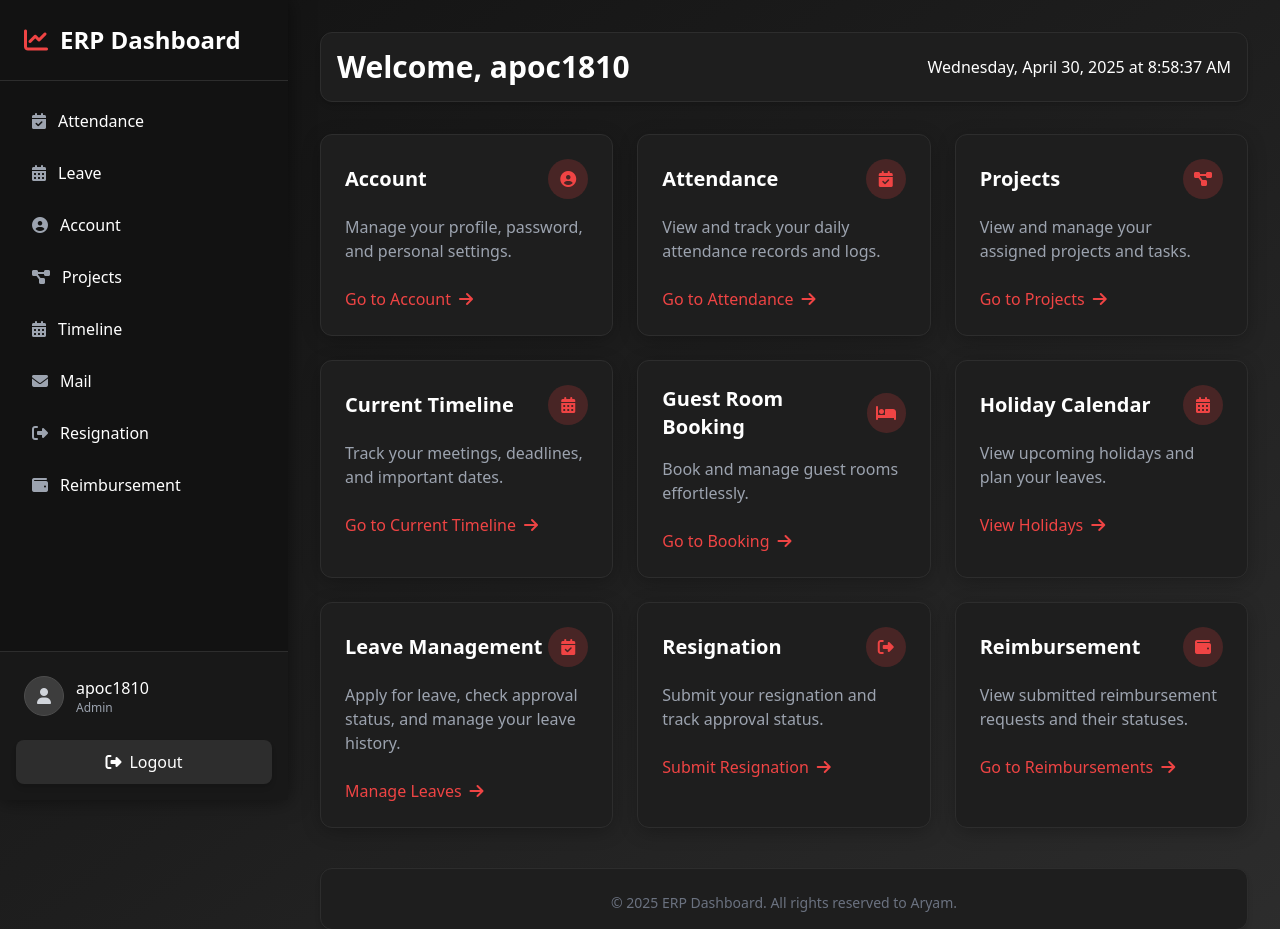
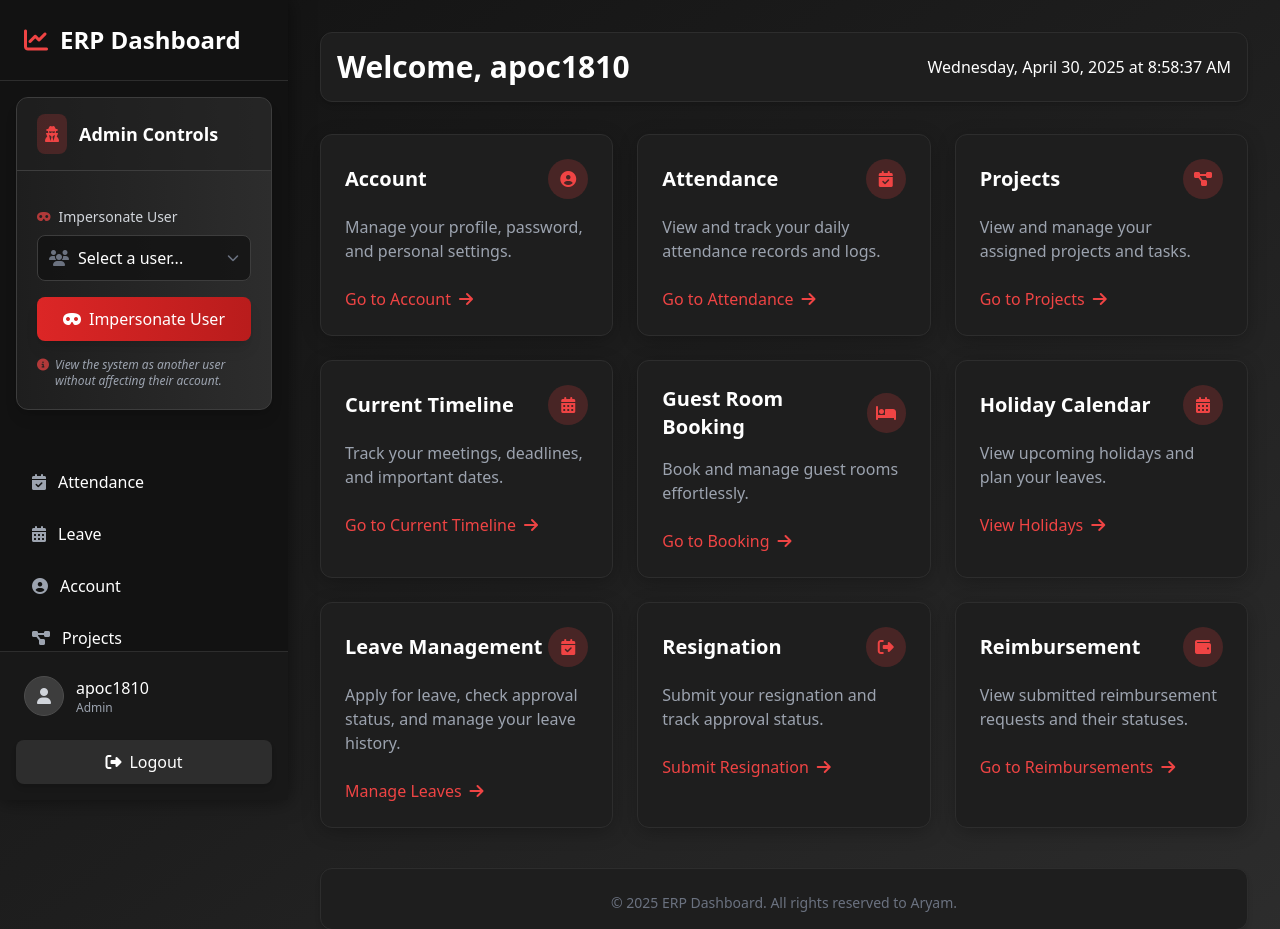
Before and after one commit to aryam643/ERP_Training, a Django app: page /dashboard/ in a window 1280 px wide. Shown: the top 929 px of the page. Run offline with Django 4.2, Linux system fonts and the light colour scheme; a user stored in the database is signed in; data comes from the database, SQL or seed files in the repository; some libraries are stand-ins or nearby versions.

Commit message:
superuser-impersonation

```diff
--- a/ersys/ersys/settings.py
+++ b/ersys/ersys/settings.py
@@ -74,6 +74,7 @@ TEMPLATES = [
                 'django.template.context_processors.request',
                 'django.contrib.auth.context_processors.auth',
                 'django.contrib.messages.context_processors.messages',
+                'website.context_processors.admin_session',
             ],
         },
     },
--- /dev/null
+++ b/ersys/website/context_processors.py
@@ -0,0 +1,6 @@
+def admin_session(request):
+    """Make admin session data available to all templates."""
+    return {
+        'is_impersonating': 'original_admin_id' in request.session,
+        'original_admin_id': request.session.get('original_admin_id', None),
+    }
--- a/ersys/website/templates/website/dashboard.html
+++ b/ersys/website/templates/website/dashboard.html
@@ -50,8 +50,84 @@
             <h1 class="text-2xl font-bold">ERP Dashboard</h1>
         </div>
 
+        <!-- User Impersonation Section - REDESIGNED -->
+        {% if request.user.is_superuser %}
+        <div class="p-4 mb-4">
+            <div class="bg-gradient-to-r from-dark-800 to-dark-700 rounded-xl border border-dark-600 overflow-hidden shadow-lg">
+                <div class="px-5 py-4 border-b border-dark-600 bg-dark-800/50">
+                    <div class="flex items-center">
+                        <div class="bg-accent-500/20 p-2 rounded-lg mr-3">
+                            <i class="fas fa-user-secret text-accent-500"></i>
+                        </div>
+                        <h3 class="text-lg font-semibold">Admin Controls</h3>
+                    </div>
+                </div>
+
+                <div class="p-5">
+                    <form id="assume-user-form" method="post" action="{% url 'assume_user' %}" class="space-y-4">
+                        {% csrf_token %}
+                        <div class="space-y-2">
+                            <label for="user-select" class="text-sm font-medium text-gray-300 flex items-center">
+                                <i class="fas fa-mask text-xs mr-2 text-accent-500/70"></i>
+                                Impersonate User
+                            </label>
+                            <div class="relative">
+                                <div class="absolute inset-y-0 left-0 flex items-center pl-3 pointer-events-none">
+                                    <i class="fas fa-users text-gray-500"></i>
+                                </div>
+                                <select id="user-select" name="user_id" class="pl-10 pr-4 py-2.5 bg-dark-900/80 border border-dark-600 rounded-lg w-full text-white focus:ring-2 focus:ring-accent-500 focus:border-accent-500 transition duration-200 appearance-none">
+                                    <option value="" disabled selected>Select a user...</option>
+                                    {% for user in users %}
+                                        <option value="{{ user.id }}">{{ user.username }}</option>
+                                    {% endfor %}
+                                </select>
+                                <div class="absolute inset-y-0 right-0 flex items-center pr-3 pointer-events-none">
+                                    <i class="fas fa-chevron-down text-gray-500 text-xs"></i>
+                                </div>
+                            </div>
+                        </div>
+
+                        <button type="submit" class="w-full flex items-center justify-center px-4 py-2.5 bg-gradient-to-r from-accent-600 to-accent-700 hover:from-accent-500 hover:to-accent-600 text-white rounded-lg transition duration-300 shadow-lg group">
+                            <i class="fas fa-mask mr-2 group-hover:animate-pulse"></i>
+                            <span class="font-medium">Impersonate User</span>
+                        </button>
+
+                        <p class="text-xs text-gray-400 italic flex items-start mt-2">
+                            <i class="fas fa-info-circle mr-1.5 mt-0.5 text-accent-500/70"></i>
+                            <span>View the system as another user without affecting their account.</span>
+                        </p>
+                    </form>
+                </div>
+            </div>
+        </div>
+        {% elif request.session.original_admin_id %}
+        <div class="p-4 mb-4">
+            <div class="bg-gradient-to-r from-blue-900/30 to-indigo-900/30 rounded-xl border border-blue-700/30 overflow-hidden shadow-lg">
+                <div class="px-5 py-4 ">
+                    <div class="flex items-center">
+                        <div class="bg-blue-500 rounded-full p-1.5 mr-3 shadow-lg">
+                            <i class="fas fa-user-shield text-dark-900 text-sm"></i>
+                        </div>
+                        <div>
+                            <p class="font-medium text-blue-300">Impersonation Active</p>
+                            <p class="text-sm text-blue-300/70">Viewing as <span class="font-semibold text-white">{{ request.user.username }}</span></p>
+                        </div>
+                    </div>
+
+                    <form method="post" action="{% url 'return_to_admin' %}">
+                        {% csrf_token %}
+                        <button type="submit" class="flex items-center justify-center px-4 py-2  mt-5 bg-gradient-to-r from-blue-700 to-blue-800 hover:from-blue-600 hover:to-blue-700 text-white rounded-lg transition duration-300 shadow-lg hover:shadow-xl group">
+                            <i class="fas fa-sign-out-alt mr-2 group-hover:-translate-x-1 transition-transform"></i>
+                            <span class="font-medium">Return to Admin</span>
+                        </button>
+                    </form>
+                </div>
+            </div>
+        </div>
+        {% endif %}
+
         <!-- Navigation Menu -->
-        <div class="p-4 flex-grow overflow-y-auto scrollbar-thin">
+        <div class="p-4 flex-grow overflow-y-auto [-ms-overflow-style:none] [scrollbar-width:none] [&::-webkit-scrollbar]:hidden">
             <nav class="space-y-1">
                 <a href="{% url 'attendance' %}" class="group flex items-center px-4 py-3 text-base rounded-lg hover:bg-dark-800 transition-all duration-200 hover:translate-x-1">
                     <i class="fas fa-calendar-check mr-3 text-gray-400 group-hover:text-accent-500 transition-colors"></i>
--- a/ersys/website/urls.py
+++ b/ersys/website/urls.py
@@ -10,6 +10,8 @@ urlpatterns = [
     path('register/', views.register, name='register'),
     path('login/', views.login_page, name='login'),
     path('logout/', views.user_logout, name='logout'),
+    path("login/otp/", views.request_otp_view, name="request_otp"),
+    path("login/verify/", views.verify_otp_view, name="verify_otp"),
 
     # Project Management
     path('projects/', views.project_list, name='project_list'),
@@ -77,10 +79,13 @@ urlpatterns = [
     path("hr/reject/<int:reimbursement_id>/", views.reject_reimbursement, name="reject_reimbursement"),
     path('view-bill/<int:reimbursement_id>/', views.view_bill_file, name='view_bill'),
 
+    #assume user
+
+    path('assume-user/', views.assume_user, name='assume_user'),
+    path('return-to-admin/', views.return_to_admin, name='return_to_admin'),
 
 
-    path("login/otp/", views.request_otp_view, name="request_otp"),
-    path("login/verify/", views.verify_otp_view, name="verify_otp"),
+
 
 
 
--- a/ersys/website/views.py
+++ b/ersys/website/views.py
@@ -1,6 +1,6 @@
 from django.shortcuts import get_object_or_404
 from django.http import FileResponse, Http404
-from .models import Reimbursement  # adjust the import if model is elsewhere
+from .models import *
 import os
 from django.core.paginator import Paginator
 from django.shortcuts import render, redirect, get_object_or_404
@@ -10,6 +10,7 @@ from .models import *
 from .forms import *
 from django.http import JsonResponse
 from django.contrib.auth import login,authenticate,logout,get_backends
+from django.contrib.auth.decorators import user_passes_test
 from django.db.models import Q
 from django.contrib.auth.signals import user_logged_in, user_logged_out
 from django.dispatch import receiver
@@ -22,6 +23,7 @@ from django.db.models.functions import TruncDate
 from django.core.mail import send_mail
 from django.conf import settings
 import requests
+from django.urls import reverse
 from datetime import datetime, timedelta
 from django.views.decorators.csrf import csrf_exempt
 import random,redis
@@ -29,6 +31,59 @@ from django.core.cache import cache
 
 redis_client = redis.Redis(host='localhost', port=6379, db=0)
 
+
+@login_required
+def assume_user(request):
+    # Only superusers can access this function
+    if not request.user.is_superuser:
+        messages.error(request, "You don't have permission to perform this action.")
+        return redirect('dashboard')
+
+    if request.method == "POST":
+        user_id = request.POST.get("user_id")
+        user = get_object_or_404(User, id=user_id)
+
+        # Store the original admin ID BEFORE login
+        admin_id = request.user.id
+
+        # Login as the selected user
+        user.backend = 'django.contrib.auth.backends.ModelBackend'
+        login(request, user)
+
+        # Set session variables AFTER login to avoid reset
+        request.session['original_admin_id'] = admin_id
+        request.session.modified = True  # Ensure the session is saved
+
+        messages.success(request, f"You are now browsing as {user.username}")
+        return redirect('dashboard')
+
+    return redirect('dashboard')
+
+@login_required
+def return_to_admin(request):
+    # Check if there is an original admin ID in the session
+    if 'original_admin_id' not in request.session:
+        messages.error(request, "No admin session found.")
+        return redirect('dashboard')
+
+    # Get the original admin user
+    admin_id = request.session['original_admin_id']
+    admin_user = get_object_or_404(User, id=admin_id)
+
+    # Check if the admin user is still a superuser
+    if not admin_user.is_superuser:
+        messages.error(request, "Original admin account no longer has superuser privileges.")
+        return redirect('dashboard')
+
+    # Remove the original admin ID from the session
+    del request.session['original_admin_id']
+
+    # Login as the admin user
+    admin_user.backend = 'django.contrib.auth.backends.ModelBackend'
+    login(request, admin_user)
+
+    messages.success(request, f"Returned to admin account: {admin_user.username}")
+    return redirect('dashboard')
 
 
 def request_otp_view(request):
@@ -389,7 +444,10 @@ def login_page(request):
             login(request, user)
             request.session.set_expiry(86400)  # 1 day session
             return redirect("dashboard")  # Change to your homepage
-    messages.error(request, "Check your E-mail, Password")
+        else:
+            messages.error(request, "Try Again!! Check your E-mail, Password")
+            return render(request, "website/login.html")
+
     return render(request, "website/login.html")
 
 # User Logout
@@ -409,7 +467,12 @@ def user_logout(request):
 
 # Dashboard
 def dashboard(request):
-    return render(request, 'website/dashboard.html')
+    context = {}
+
+    if request.user.is_superuser:
+        context['users'] = User.objects.exclude(id=request.user.id)
+
+    return render(request, 'website/dashboard.html', context)
 
 # Add a Project (Only Managers)
 @login_required
```
Lines whose indentation alone changed are shown as unchanged.
